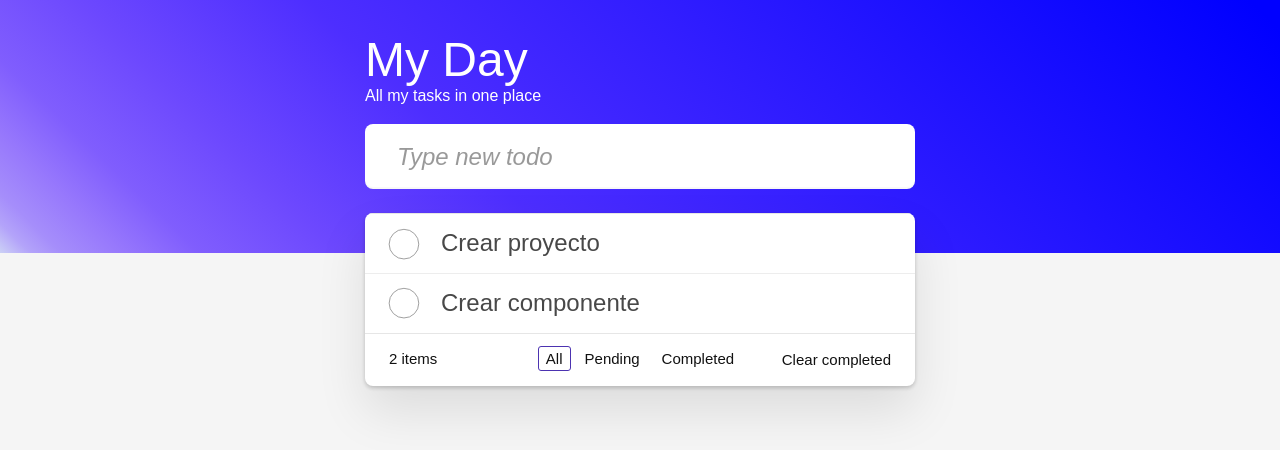
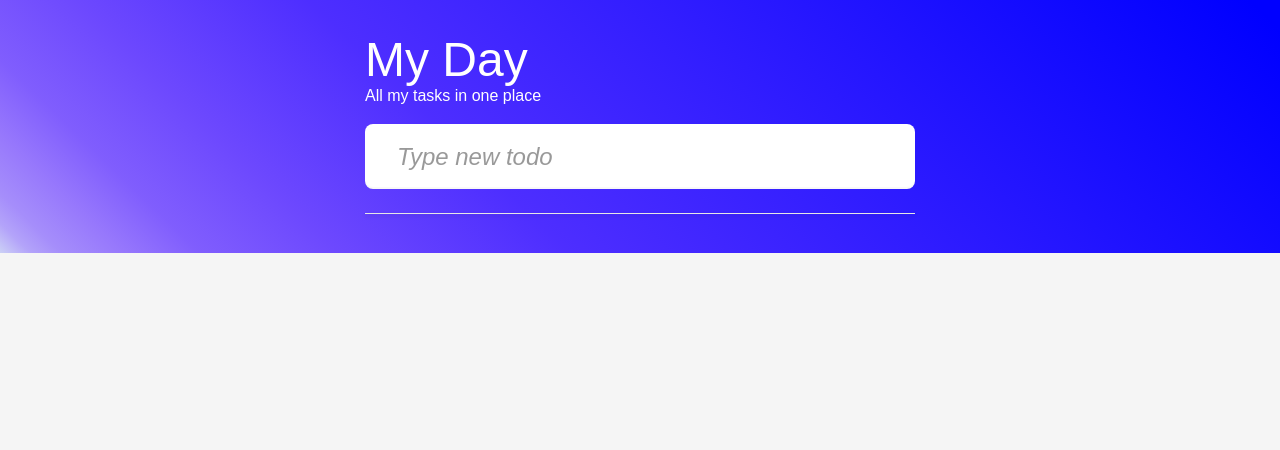
Before and after one commit to jhonbg/todoapp, an Angular app: page / in a window 1280 px wide. Shown: the top 450 px of the page. Built offline with nearby package versions, Linux system fonts and the light colour scheme.

Commit message:
clase 21

```diff
--- a/src/app/pages/home/home.component.html
+++ b/src/app/pages/home/home.component.html
@@ -55,7 +55,7 @@
         </ul>
       </section>
       <!-- This footer should be hidden by default and shown when there are todos -->
-      <footer class="footer">
+      <footer class="footer" *ngIf=" tasksByFilter().length > 0">
         <!-- This should be `0 items left` by default -->
         <span class="todo-count">
           <strong>
--- a/src/app/pages/home/home.component.ts
+++ b/src/app/pages/home/home.component.ts
@@ -1,4 +1,4 @@
-import { Component, computed, signal } from '@angular/core';
+import { Component, computed, effect, inject, Injector, signal } from '@angular/core';
 import { CommonModule } from '@angular/common';
 import { FormControl, ReactiveFormsModule, Validators } from '@angular/forms';
 
@@ -12,18 +12,7 @@
 })
 export class HomeComponent {
 
-    tasks = signal<Task[]>([
-      {
-        id: Date.now(),
-        title: 'Crear proyecto',
-        completed: false
-      },
-      {
-        id: Date.now(),
-        title: 'Crear componente',
-        completed: false
-      },
-    ]);
+    tasks = signal<Task[]>([]);
 
     filter = signal<'all' | 'pending' | 'completed'>('all');
     tasksByFilter = computed(() => {
@@ -44,6 +33,25 @@
         Validators.required,
       ]
     });
+
+    injector = inject(Injector);
+
+    ngOnInit() {
+      const storage = localStorage.getItem('tasks');
+      if (storage){
+        const tasks = JSON.parse(storage);
+        this.tasks.set(tasks);
+      }
+      this.trackTasks();
+    }
+
+    trackTasks() {
+      effect(() => {
+        const tasks = this.tasks()
+        console.log(tasks);
+        localStorage.setItem('tasks', JSON.stringify(tasks));
+      }, {injector: this.injector});
+    }
 
     chageHandler() {
       if(this.newTaskCtrl.valid){
```
